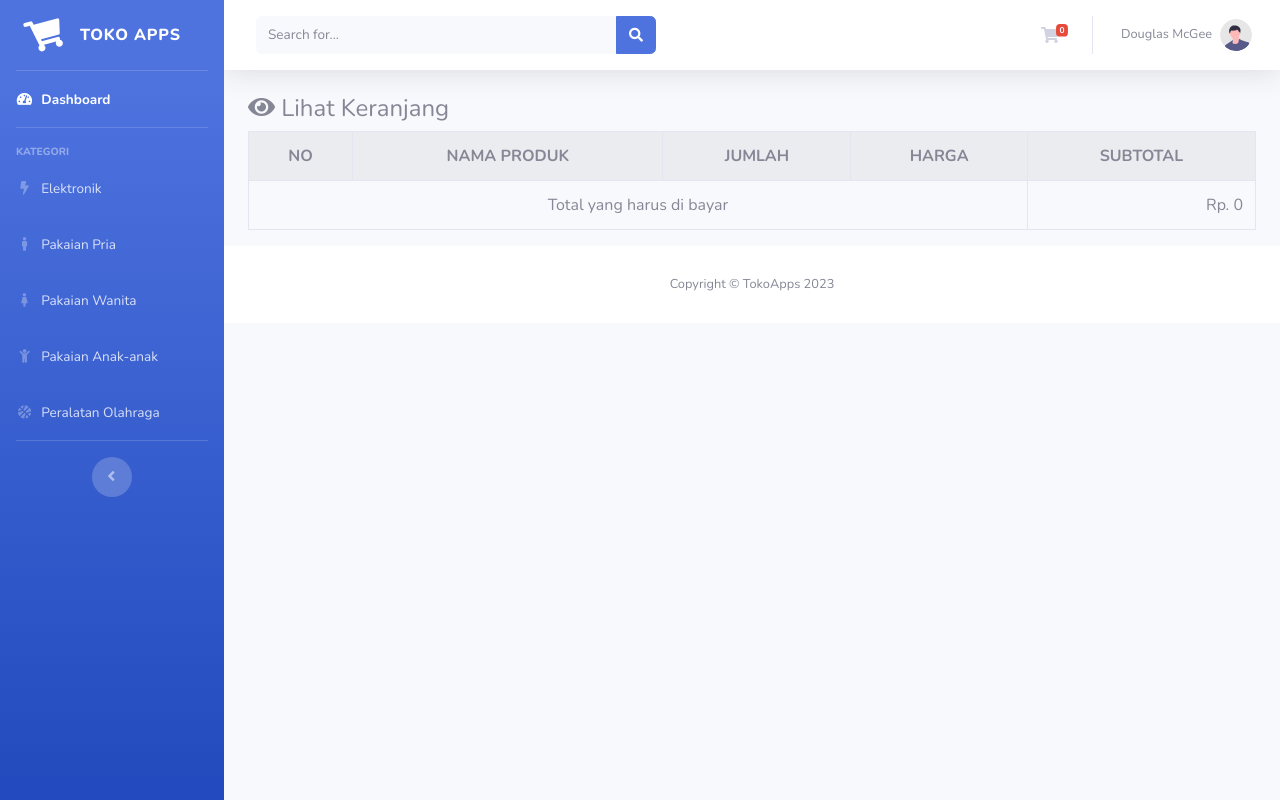
After one commit to rahmatrafli1/tokoapps, a CodeIgniter app: page /tokoapps/dashboard/lihat_keranjang in a window 1280 px wide. The commit adds this page. Run offline with CodeIgniter, Linux system fonts and the light colour scheme.

Commit message:
menambahkan fitur lihat keranjang belanja

```diff
--- a/application/controllers/Dashboard.php
+++ b/application/controllers/Dashboard.php
@@ -23,4 +23,10 @@ class Dashboard extends CI_Controller
 		$this->cart->insert($data);
 		redirect($redirect_page);
 	}
+
+	public function lihat_keranjang()
+	{
+		$data['title'] = 'Lihat Keranjang';
+		$this->load->view('lihat_keranjang', $data);
+	}
 }
--- a/application/views/dashboard.php
+++ b/application/views/dashboard.php
@@ -50,7 +50,7 @@
 						<?php endif; ?>
 					</span>
 					<div>
-						<button class="btn btn-sm btn-primary swalDefaultSuccess">Tambah ke Keranjang</button>
+						<button type="submit" class="btn btn-sm btn-primary swalDefaultSuccess">Tambah ke Keranjang</button>
 						<a href="#" class="btn btn-sm btn-info">Detail</a>
 					</div>
 				</div>
--- /dev/null
+++ b/application/views/lihat_keranjang.php
@@ -0,0 +1,36 @@
+<?php include_once('templates/header.php'); ?>
+<?php include_once('templates/sidebar.php'); ?>
+
+<div class="container-fluid">
+	<h4><i class="fas fa-eye"></i> Lihat Keranjang</h4>
+	<table class="table table-bordered table-striped table-hover">
+		<tr>
+			<th class="text-center">NO</th>
+			<th class="text-center">NAMA PRODUK</th>
+			<th class="text-center">JUMLAH</th>
+			<th class="text-center">HARGA</th>
+			<th class="text-center">SUBTOTAL</th>
+		</tr>
+		<?php
+		$no = 1;
+		$keranjang = $this->cart->contents();
+		$jml_item = 0;
+		foreach ($keranjang as $ker) :
+			$jml_item = $jml_item + $ker['qty'];
+		?>
+			<tr>
+				<td class="text-center"><?= $no++; ?></td>
+				<td><?= $ker['name']; ?></td>
+				<td class="text-right"><?= $ker['qty']; ?></td>
+				<td class="text-right"><?= "Rp. " . number_format($ker['price'], 0, ",", ".") ?></td>
+				<td class="text-right"><?= "Rp. " . number_format($ker['subtotal'], 0, ",", "."); ?></td>
+			</tr>
+		<?php endforeach; ?>
+		<tr>
+			<td colspan="4" class="text-center">Total yang harus di bayar</td>
+			<td class="text-right"><?= "Rp. " . number_format($this->cart->total(), 0, ",", "."); ?></td>
+		</tr>
+	</table>
+</div>
+
+<?php include_once('templates/footer.php'); ?>
--- a/application/views/templates/sidebar.php
+++ b/application/views/templates/sidebar.php
@@ -18,7 +18,7 @@
 			<hr class="sidebar-divider my-0">
 
 			<!-- Nav Item - Dashboard -->
-			<li class="nav-item <?php if ($title == 'Dashboard') : ?>active<?php endif; ?>">
+			<li class="nav-item <?php if ($title == 'Dashboard' || $title == "Lihat Keranjang") : ?>active<?php endif; ?>">
 				<a class="nav-link" href="<?= base_url(); ?>">
 					<i class="fas fa-fw fa-tachometer-alt"></i>
 					<span>Dashboard</span></a>
@@ -138,31 +138,9 @@
 							<!-- Dropdown - Cart -->
 							<div class="dropdown-list dropdown-menu dropdown-menu-right shadow animated--grow-in" aria-labelledby="messagesDropdown">
 								<h6 class="dropdown-header">
-									Tambah ke Keranjang
+									Keranjang Belanja
 								</h6>
-								<?php
-								foreach ($keranjang as $value) {
-								?>
-									<a class="dropdown-item d-flex align-items-center" href="#">
-										<div class="dropdown-list-image mr-3">
-											<img class="rounded-circle" src="" alt="...">
-										</div>
-										<div>
-											<div class="text-truncate"><?= $value['name']; ?></div>
-											<div class="small text-gray-500"><?= $value['qty']; ?> x <?= "Rp. " . number_format($value['price'], 0, ",", ".") ?></div>
-											<div class="small text-gray-500"><i class="fas fa-calculator"></i> <?= "Rp. " . number_format($value['subtotal'], 0, ",", ".") ?></div>
-										</div>
-									</a>
-								<?php } ?>
-								<a class="dropdown-item text-center small text-gray-500" href="#">
-									<tr>
-										<td colspan="2"> </td>
-										<td class="right"><strong>Total</strong></td>
-										<td class="right"><?= "Rp. " . $this->cart->format_number($this->cart->total()); ?></td>
-									</tr>
-								</a>
-								<a class="dropdown-item text-center small text-gray-500" href="#">Lihat Keranjang</a>
-								<a class="dropdown-item text-center small text-gray-500" href="#">Check out</a>
+								<a class="dropdown-item text-center small text-gray-500" href="<?= base_url('dashboard/lihat_keranjang'); ?>"><i class="fas fa-eye"></i> Lihat Keranjang</a>
 							</div>
 						</li>
 
```
